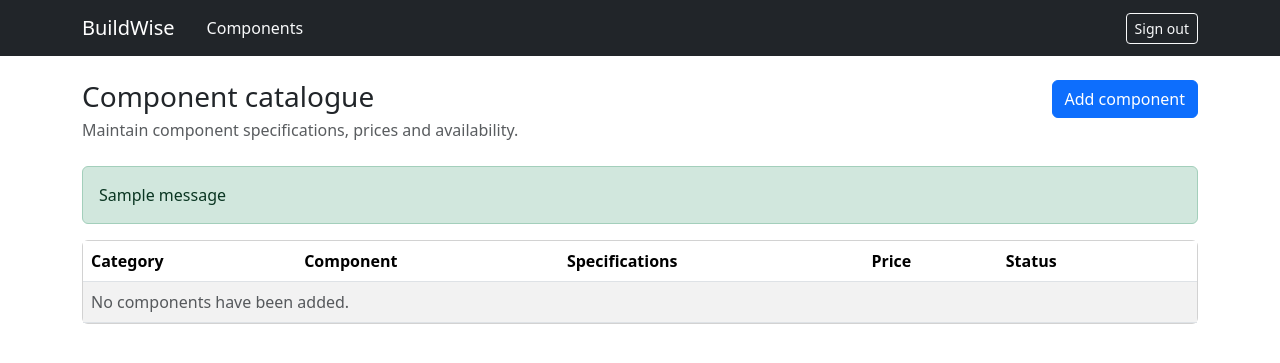
After one commit to uglyoholioh/BuildWise_PairProj31, a Django app: page /staff/components in a window 1280 px wide. The commit adds this page. Shown: the top 363 px of the page. Run offline with Django 5.2, Linux system fonts and the light colour scheme; a user stored in the database is signed in; tables that the repository leaves empty hold one stand-in row (values such as "Sample post"); one stand-in notice (Sample message) is shown; data that the repository does not hold is empty.

Commit message:
Add component catalogue management

```diff
--- /dev/null
+++ b/catalogue/forms.py
@@ -0,0 +1,41 @@
+from decimal import Decimal
+
+from django import forms
+
+from .models import Component
+
+
+REQUIRED_SPECS = {
+    Component.Category.CPU: ("socket",),
+    Component.Category.MOTHERBOARD: ("socket", "memory_type", "form_factor"),
+    Component.Category.MEMORY: ("memory_type",),
+    Component.Category.CASE: ("form_factor",),
+}
+
+
+class ComponentForm(forms.ModelForm):
+    price = forms.DecimalField(min_value=Decimal("0.01"), max_digits=10, decimal_places=2)
+
+    class Meta:
+        model = Component
+        fields = (
+            "category", "brand", "model", "description", "price", "active",
+            "socket", "memory_type", "form_factor", "ml_tier", "specs",
+        )
+        widgets = {"specs": forms.Textarea(attrs={"rows": 4})}
+
+    def __init__(self, *args, **kwargs):
+        super().__init__(*args, **kwargs)
+        for field in self.fields.values():
+            field.widget.attrs["class"] = (
+                "form-check-input" if isinstance(field.widget, forms.CheckboxInput)
+                else "form-select" if isinstance(field.widget, forms.Select)
+                else "form-control"
+            )
+
+    def clean(self):
+        cleaned_data = super().clean()
+        for field in REQUIRED_SPECS.get(cleaned_data.get("category"), ()):
+            if not cleaned_data.get(field):
+                self.add_error(field, "This specification is required for the selected category.")
+        return cleaned_data
--- a/catalogue/urls.py
+++ b/catalogue/urls.py
@@ -6,8 +6,10 @@ app_name = "catalogue"
 
 urlpatterns = [
     path("", views.placeholder, name="home"),
-    path("components", views.placeholder, name="component_list"),
-    path("staff/components/new", staff_required(views.placeholder), name="component_create"),
+    path("components", views.placeholder, name="components"),
+    path("staff/components", staff_required(views.component_list), name="component_list"),
+    path("staff/components/new", staff_required(views.component_create), name="component_create"),
+    path("staff/components/<int:pk>/edit", staff_required(views.component_update), name="component_update"),
     path("presets", views.placeholder, name="preset_list"),
     path("staff/presets/new", staff_required(views.placeholder), name="preset_create"),
     path("presets/<int:pk>", views.placeholder, name="preset_detail"),
--- a/catalogue/views.py
+++ b/catalogue/views.py
@@ -1,5 +1,65 @@
+from django.contrib import messages
+from django.db import transaction
 from django.http import HttpResponse
+from django.shortcuts import get_object_or_404, redirect, render
+from django.views.decorators.http import require_http_methods
+
+from accounts.models import StaffAction
+from .forms import ComponentForm
+from .models import Component
 
 
 def placeholder(request, *args, **kwargs):
     return HttpResponse("Page under construction")
+
+
+def component_list(request):
+    return render(
+        request,
+        "catalogue/component_list.html",
+        {"components": Component.objects.order_by("category", "brand", "model")},
+    )
+
+
+@require_http_methods(["GET", "POST"])
+def component_create(request):
+    form = ComponentForm(request.POST if request.method == "POST" else None)
+    if request.method == "POST" and form.is_valid():
+        with transaction.atomic():
+            component = form.save()
+            StaffAction.objects.create(
+                employee=request.user.employee_profile,
+                action_type="component_created",
+                object_ref=str(component.pk),
+                detail=f"Created {component.category}: {component.brand} {component.model}.",
+            )
+        messages.success(request, "Component created.")
+        return redirect("catalogue:component_list")
+    return render(request, "catalogue/component_form.html", {"form": form, "title": "Add component"})
+
+
+@require_http_methods(["GET", "POST"])
+def component_update(request, pk):
+    component = get_object_or_404(Component, pk=pk)
+    old_active = component.active
+    form = ComponentForm(request.POST if request.method == "POST" else None, instance=component)
+    if request.method == "POST" and form.is_valid():
+        with transaction.atomic():
+            component = form.save()
+            if old_active != component.active:
+                action_type = "component_deactivated" if not component.active else "component_reactivated"
+            else:
+                action_type = "component_updated"
+            StaffAction.objects.create(
+                employee=request.user.employee_profile,
+                action_type=action_type,
+                object_ref=str(component.pk),
+                detail=f"Updated {component.category}: {component.brand} {component.model}.",
+            )
+        messages.success(request, "Component updated.")
+        return redirect("catalogue:component_list")
+    return render(
+        request,
+        "catalogue/component_form.html",
+        {"form": form, "title": f"Edit {component.brand} {component.model}"},
+    )
--- a/templates/base.html
+++ b/templates/base.html
@@ -11,6 +11,9 @@
     <div class="container">
       <a class="navbar-brand" href="/">BuildWise</a>
       {% if user.is_authenticated %}
+      {% if user.is_active and user.employee_profile.active %}
+      <a class="nav-link text-light ms-3" href="{% url 'catalogue:component_list' %}">Components</a>
+      {% endif %}
       <form class="ms-auto" method="post" action="{% url 'accounts:logout' %}">
         {% csrf_token %}
         <button class="btn btn-outline-light btn-sm" type="submit">Sign out</button>
--- /dev/null
+++ b/templates/catalogue/component_list.html
@@ -0,0 +1,47 @@
+{% extends "base.html" %}
+
+{% block title %}Component catalogue | BuildWise{% endblock %}
+
+{% block content %}
+<div class="d-flex justify-content-between align-items-start mb-4">
+  <div>
+    <h1 class="h3 mb-1">Component catalogue</h1>
+    <p class="text-body-secondary mb-0">Maintain component specifications, prices and availability.</p>
+  </div>
+  <a class="btn btn-primary" href="{% url 'catalogue:component_create' %}">Add component</a>
+</div>
+
+{% for message in messages %}
+  <div class="alert {% if message.tags == 'error' %}alert-danger{% else %}alert-{{ message.tags|default:'info' }}{% endif %}" role="status">{{ message }}</div>
+{% endfor %}
+
+<div class="card">
+  <div class="table-responsive">
+    <table class="table table-striped align-middle mb-0">
+      <thead>
+        <tr><th scope="col">Category</th><th scope="col">Component</th><th scope="col">Specifications</th><th scope="col">Price</th><th scope="col">Status</th><th scope="col"><span class="visually-hidden">Actions</span></th></tr>
+      </thead>
+      <tbody>
+        {% for component in components %}
+          <tr>
+            <td>{{ component.get_category_display }}</td>
+            <td><strong>{{ component.brand }} {{ component.model }}</strong>{% if component.description %}<div class="small text-body-secondary">{{ component.description }}</div>{% endif %}</td>
+            <td>
+              {% if component.socket %}Socket: {{ component.socket }}<br>{% endif %}
+              {% if component.memory_type %}Memory: {{ component.memory_type }}<br>{% endif %}
+              {% if component.form_factor %}Form factor: {{ component.form_factor }}<br>{% endif %}
+              {% if component.ml_tier %}Tier: {{ component.ml_tier }}{% endif %}
+              {% if component.specs %}<details><summary>More specs</summary><pre class="mb-0">{{ component.specs }}</pre></details>{% endif %}
+            </td>
+            <td>${{ component.price }}</td>
+            <td>{% if component.active %}<span class="badge text-bg-success">Active</span>{% else %}<span class="badge text-bg-secondary">Inactive</span>{% endif %}</td>
+            <td><a class="btn btn-outline-primary btn-sm" href="{% url 'catalogue:component_update' component.pk %}">Edit</a></td>
+          </tr>
+        {% empty %}
+          <tr><td class="text-body-secondary" colspan="6">No components have been added.</td></tr>
+        {% endfor %}
+      </tbody>
+    </table>
+  </div>
+</div>
+{% endblock %}
```
Also changed, not shown: catalogue/models.py (+15 -1 lines), templates/catalogue/component_form.html (added, +32 -0 lines), catalogue/migrations/0002_component_description_alter_component_category_and_more.py (added).
